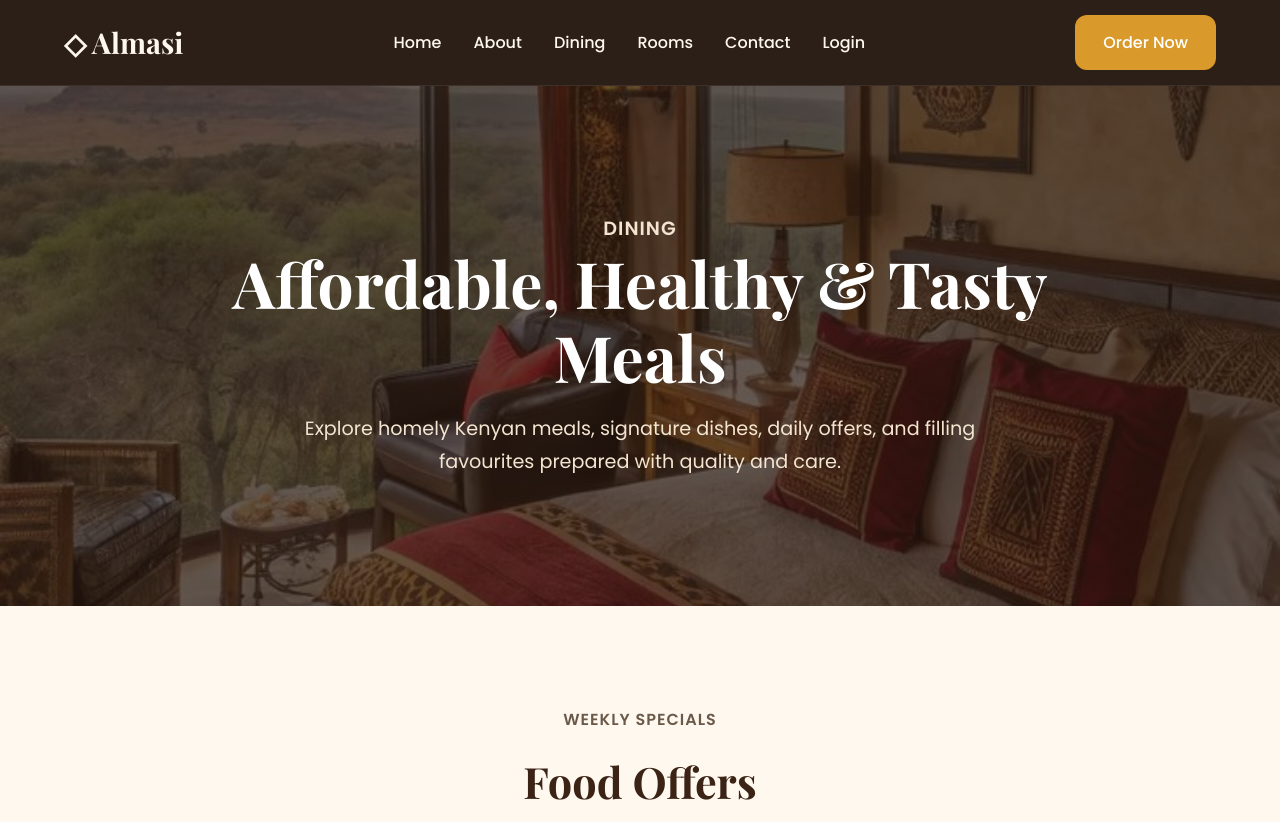
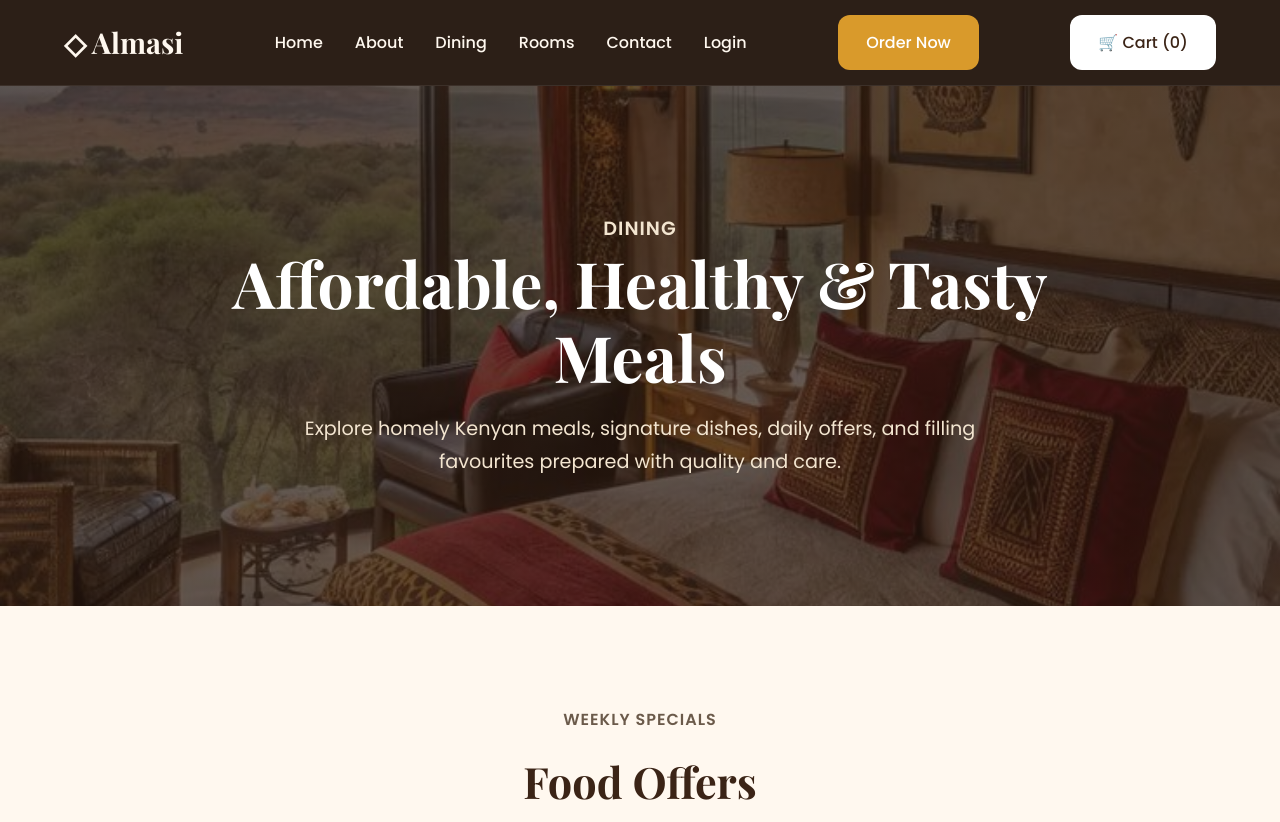
Before and after one commit to wanjiruaisha/almasi-stay-and-dine, a website: page menu.html in a window 1280 px wide. Shown: the top 822 px of the page. Drawn offline with nearby package versions, Linux system fonts and the light colour scheme.

Commit message:
docs: add cart button

```diff
--- a/menu.html
+++ b/menu.html
@@ -27,6 +27,10 @@
         class="btn btn-primary"
       >
         Order Now
+      </a>
+
+      <a href="#" class="btn btn-light cart-btn">
+        🛒 Cart (<span id="navCartCount">0</span>)
       </a>
     </nav>
   </header>
```
